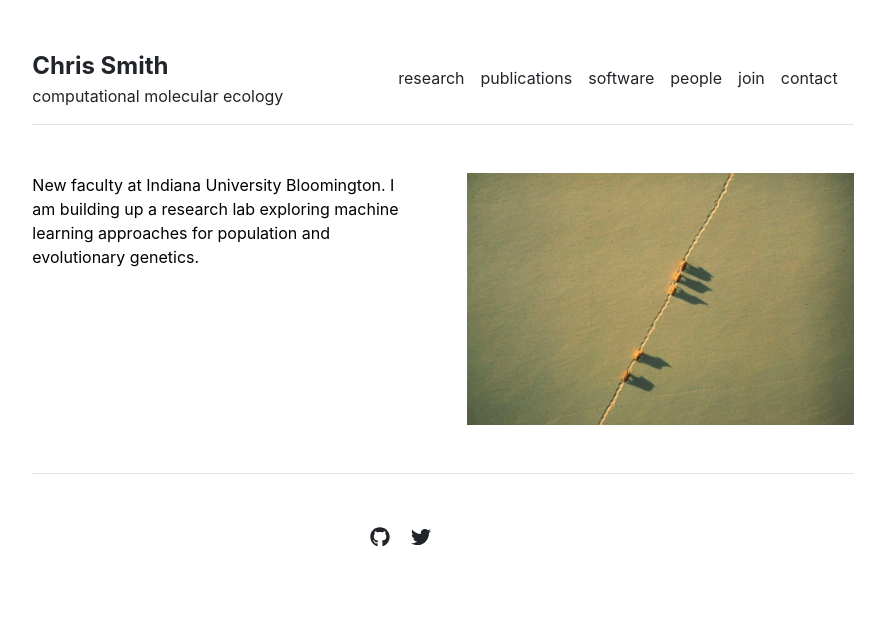
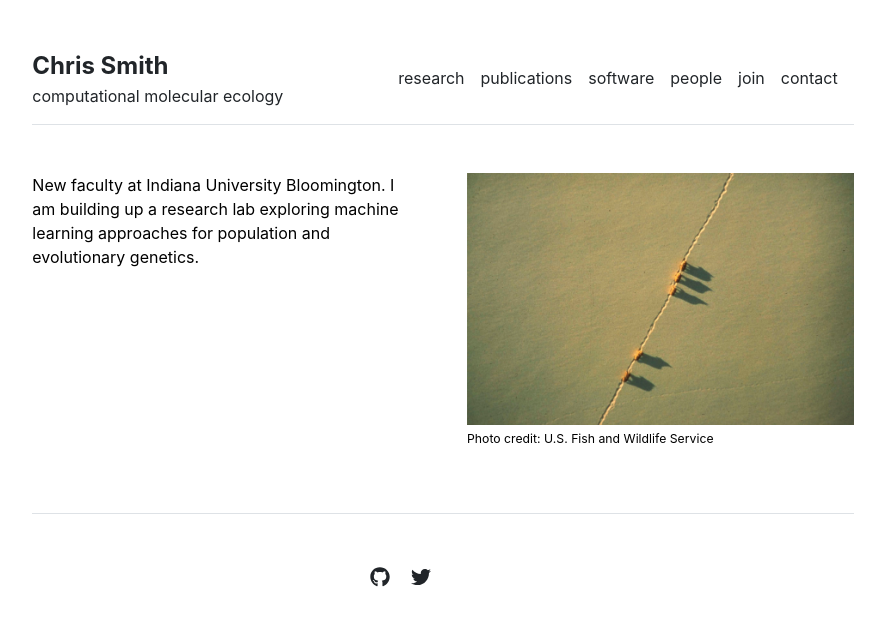
Before and after one commit to chriscrsmith/chriscrsmith.github.io, a Jekyll site: the page built from index.md, in a window 1280 px wide. Shown: the top 626 px of the page, without its empty margins (197-1082 px from the left). Built offline with Jekyll 4.4.1, drawn with Linux system fonts in a browser that asks for light colours.

Commit message:
photo credit

```diff
--- a/_layouts/home.html
+++ b/_layouts/home.html
@@ -9,7 +9,7 @@ layout: default
   </div>
   <div class="col-md-6">
     <img src="{{ site.github.url }}/assets/img/wolves.jpg" alt="Home" width="100%">
-    <!-- <p><small><small>Photo: U.S. Fish and Wildlife Service</small></small></p> -->
+    <p><small><small>Photo credit: U.S. Fish and Wildlife Service</small></small></p>
   </div>
 </div>
 
```
